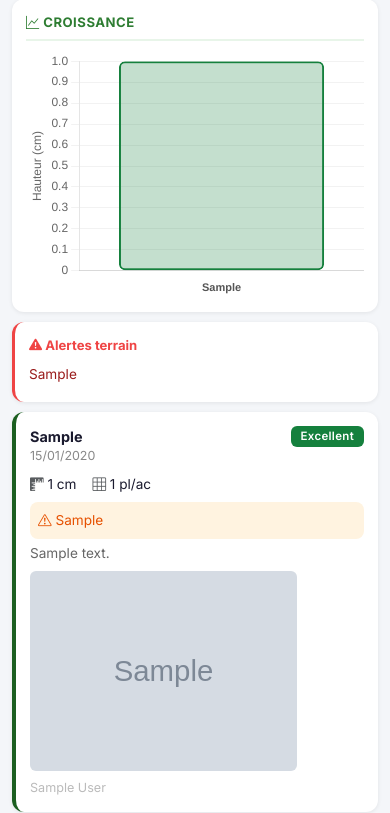
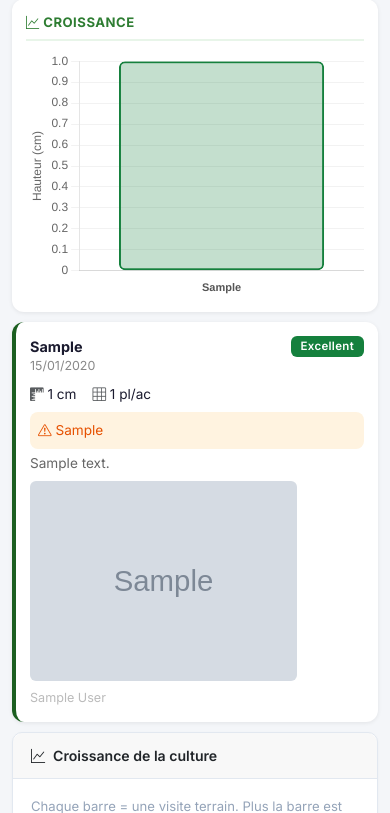
Before and after one commit to maxoumtl33/herbic-crm, a Django app: page /suivi/culture/1/ in a window 390 px wide. Shown: the part 380-1193 px from the top of the page. Run offline with Django 4.2, Linux system fonts and the light colour scheme; a user stored in the database is signed in; tables that the repository leaves empty hold one stand-in row (values such as "Sample post"); grey boxes marked "Sample" are stand-in pictures.

Commit message:
Remove duplicate Alertes terrain from mobile suivi view
Co-Authored-By: Claude Opus 4.6 (1M context) <noreply@anthropic.com>

```diff
--- a/templates/tracking/suivi_list.html
+++ b/templates/tracking/suivi_list.html
@@ -70,16 +70,6 @@
     <div class="info-section">
         <div class="info-section-title"><i class="bi bi-graph-up"></i> Croissance</div>
         <canvas id="chart-mobile" height="220"></canvas>
-    </div>
-    {% endif %}
-
-    {# Problèmes #}
-    {% if stats_auto.problemes_recents %}
-    <div class="info-section" style="border-left:3px solid #ef4444;">
-        <div style="font-weight:700;font-size:0.82rem;color:#ef4444;margin-bottom:6px;"><i class="bi bi-exclamation-triangle-fill"></i> Alertes terrain</div>
-        {% for p in stats_auto.problemes_recents %}
-        <div style="font-size:0.85rem;color:#991b1b;padding:3px 0;">{{ p }}</div>
-        {% endfor %}
     </div>
     {% endif %}
 
```
